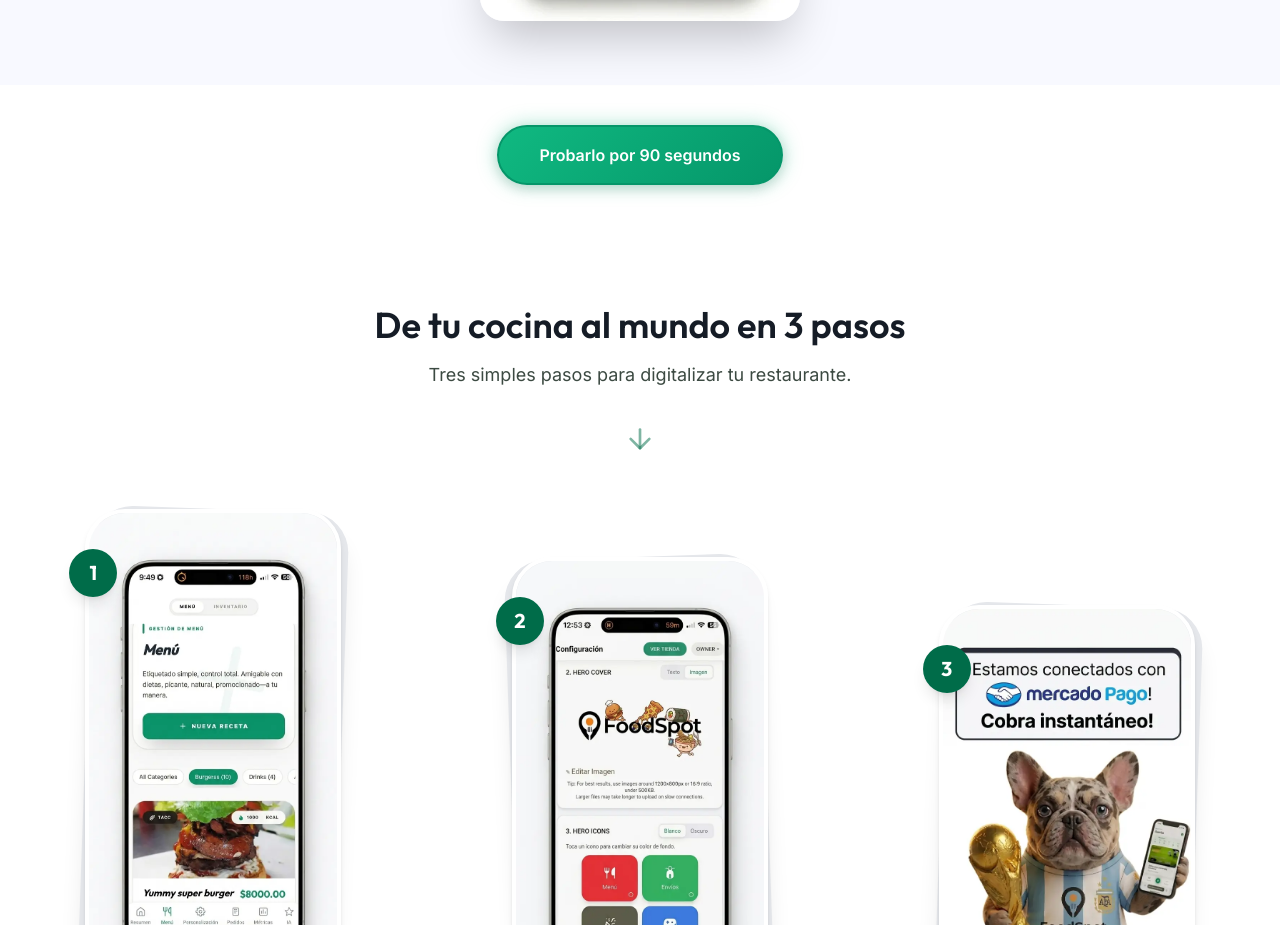
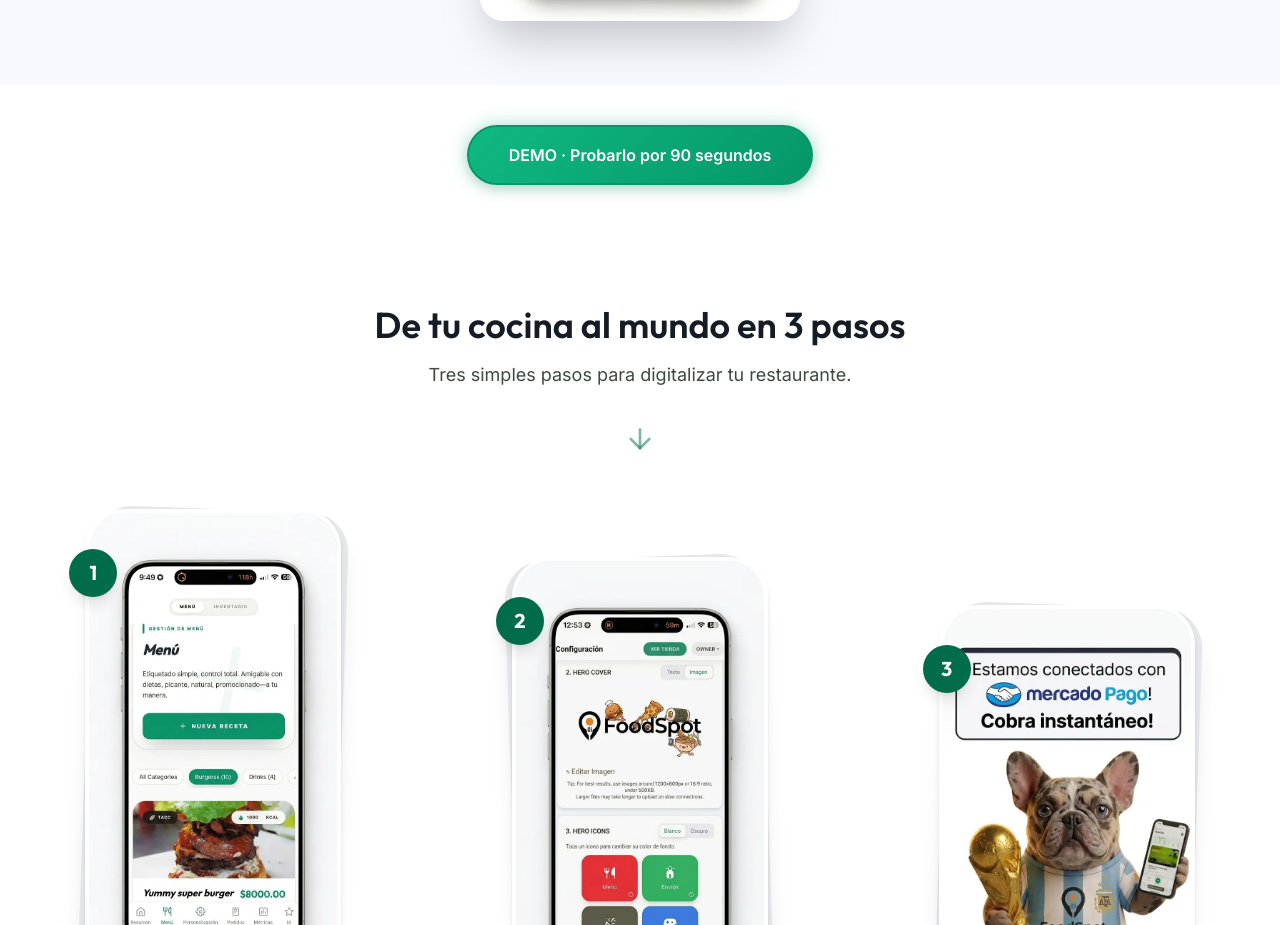
Before and after one commit to hikaribrandan3-code/foodspot-new-landing-page-, a React (Vite) app: page / in a window 1280 px wide. Shown: the part 2199-3124 px from the top of the page. Built offline with nearby package versions, Linux system fonts and the light colour scheme.

Commit message:
Add DEMO label to first pill button

```diff
--- a/src/components/FishDemo.tsx
+++ b/src/components/FishDemo.tsx
@@ -13,7 +13,7 @@ export function FishDemo() {
           boxShadow: "0 0 20px rgba(16, 185, 129, 0.35), 0 4px 12px rgba(0,0,0,0.12)",
         }}
       >
-        Probarlo por 90 segundos
+        DEMO · Probarlo por 90 segundos
       </a>
     </section>
   );
```
